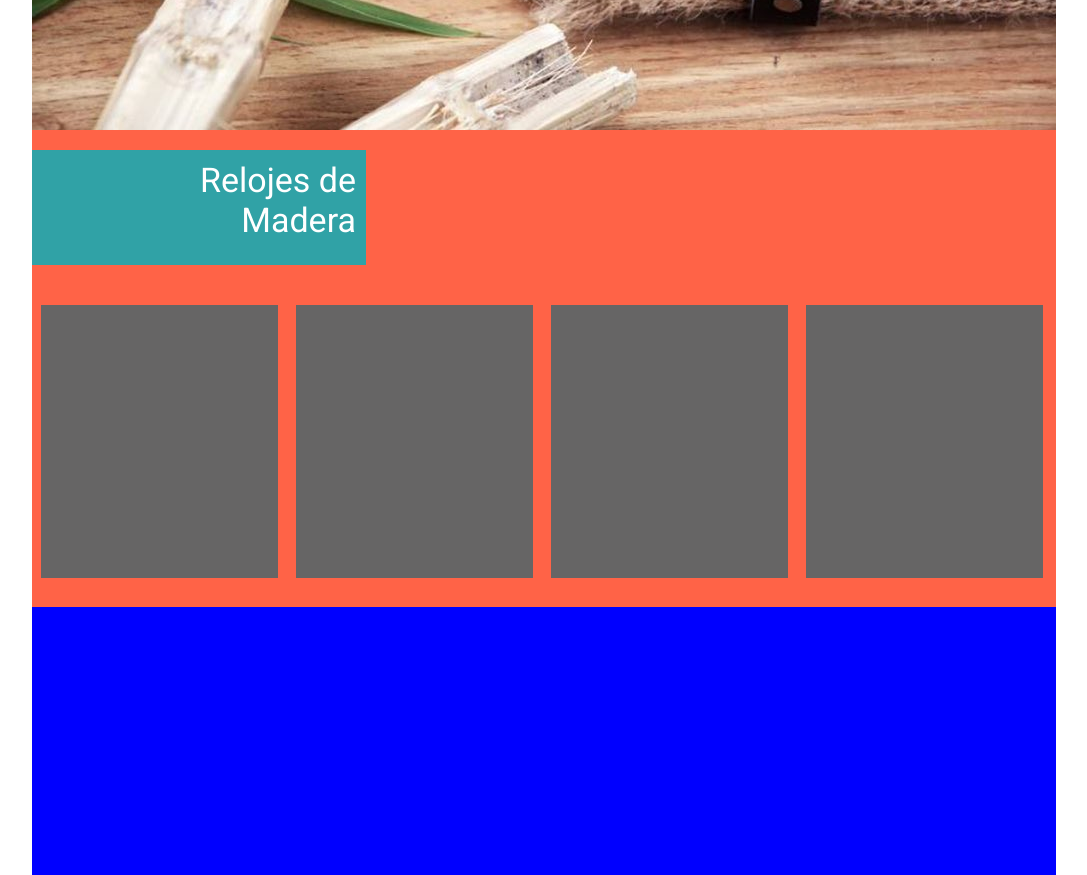
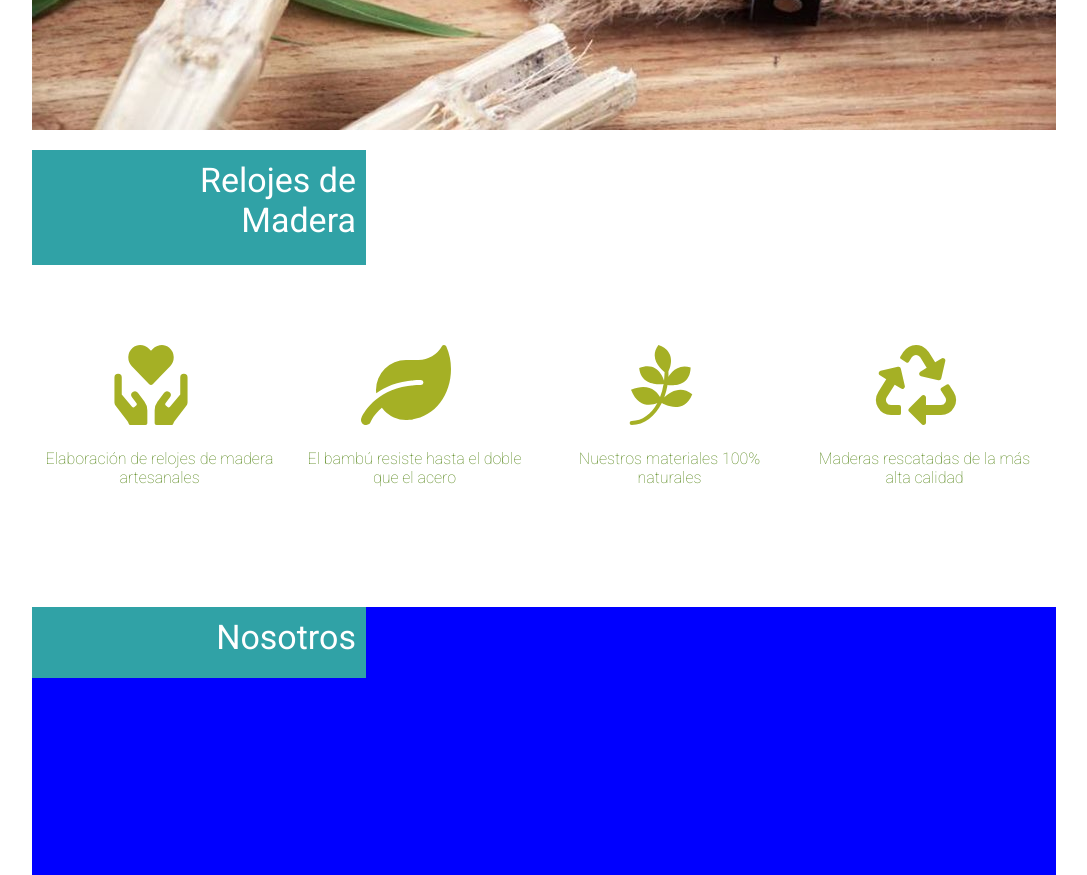
Before and after one commit to Eromero06/wewood2, a plain HTML site: page index.html in a window 1280 px wide. Shown: the part 540-1415 px from the top of the page, without its empty margins (96-1183 px from the left). Drawn offline with Linux system fonts and the light colour scheme.

Commit message:
seccion relojes de madera y nosotros

```diff
--- a/estilos.css
+++ b/estilos.css
@@ -33,7 +33,6 @@ header{
 section#relojes{
 	width: 1024px;
 	height: 457px;
-	background-color: tomato;
 	padding-top: 20px;
 }
 section#nosotros{
@@ -91,9 +90,29 @@ section#relojes h2{
 div.boxRelojes{
 	width: 237px;
 	height: 273px;
-	background-color: #666565;
 	float: left;
 	margin-top: 40px;
 	margin-left: 9px;
 	margin-right: 9px;
 }
+div.boxRelojes img{
+	width: 90px;
+	height: 80px;
+	margin-left: 65px;
+	margin-top: 40px;
+	margin-bottom: 20px;
+}
+div.boxRelojes p{
+	text-align: center;
+	color: #538415;
+}
+h2.titulos{
+	font-size: 34px;
+	color: white;
+	background-color: #30a2a6;
+	width: 324px;
+	height: 61px;
+	text-align: right;
+	padding-right: 10px;
+	padding-top: 10px;
+}
--- a/index.html
+++ b/index.html
@@ -28,12 +28,33 @@
 		<header></header>
 		<section id="relojes">
 			<h2>Relojes de<br> Madera</h2>
-			<div class="boxRelojes"></div>
-			<div class="boxRelojes"></div>
-			<div class="boxRelojes"></div>
-			<div class="boxRelojes"></div>
+			<div class="boxRelojes">
+				<img src="svg/Symbol 10 – 1.svg" alt="Servicio 1">
+				<p>Elaboración de relojes de madera
+				artesanales</p>
+			</div>
+			<div class="boxRelojes">
+				<img src="svg/leaf-solid.svg" alt="Servicio 2">
+				<p>El bambú resiste hasta  el doble que el acero</p>
+			</div>
+			<div class="boxRelojes">
+				<img src="svg/pagelines-brands.svg" alt="Servicio 3">
+				<p>Nuestros materiales 100% naturales</p>
+			</div>
+			<div class="boxRelojes">
+				<img src="svg/recycle-solid.svg" alt="Servicio 4">
+				<p>Maderas rescatadas de la más alta calidad</p>
+			</div>
 		</section>
-		<section id="nosotros"></section>
+		<section id="nosotros">
+			<h2 class="titulos">Nosotros</h2>
+			<div id="boxNosotros">
+				<div class="cajitas"></div>
+				<div class="cajitas"></div>
+				<div class="cajitas"></div>
+				<div class="cajitas"></div>
+			</div>
+		</section>
 		<section id="catalogo"></section>
 		<section id="contacto"></section>
 		<footer></footer>
```
